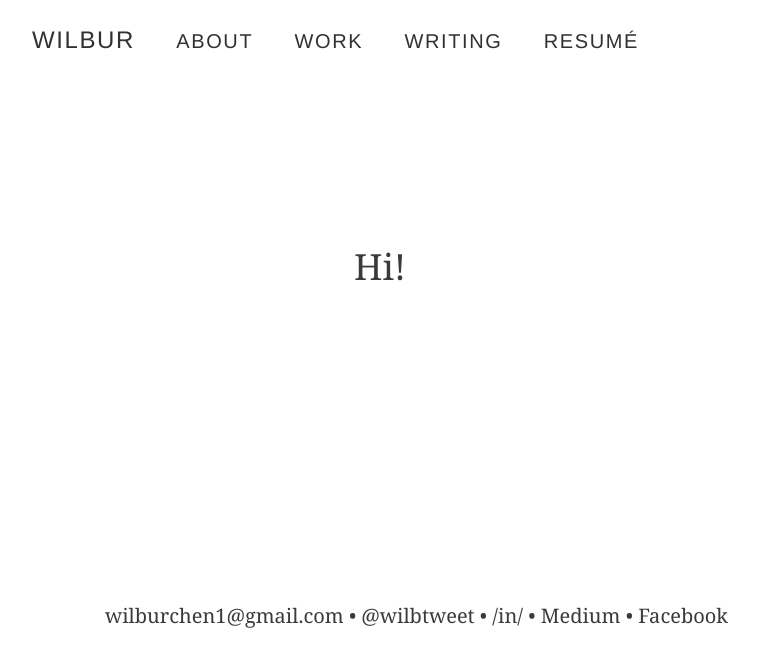
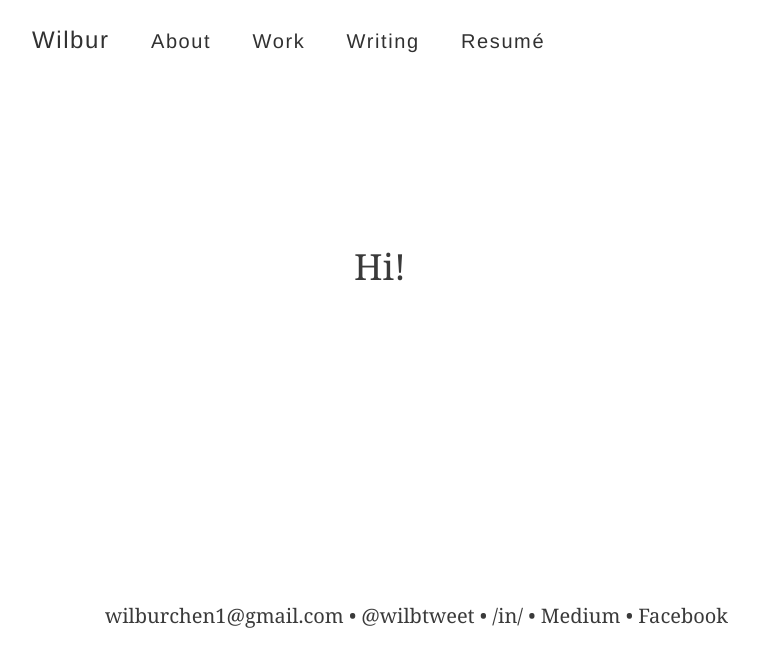
Before and after one commit to wilburc/wilburc.github.io, a Jekyll site: the page built from index.html, in a window 1280 px wide. Shown: the top 667 px of the page, without its empty margins (260-1019 px from the left). Built offline with Jekyll 4.4.1, drawn with Linux system fonts in a browser that asks for light colours; the list of posts is cut into pages by our own code.

```diff
--- a/_sass/_masthead.scss
+++ b/_sass/_masthead.scss
@@ -14,8 +14,8 @@
   margin-top: 0;
   margin-bottom: 0;
   color: #313131;
-  font-weight:500;
-  text-transform:uppercase;
+  font-weight:400;
+  /*text-transform:uppercase;*/
   letter-spacing:1.6px;
   a{
     color:#313131;
```
